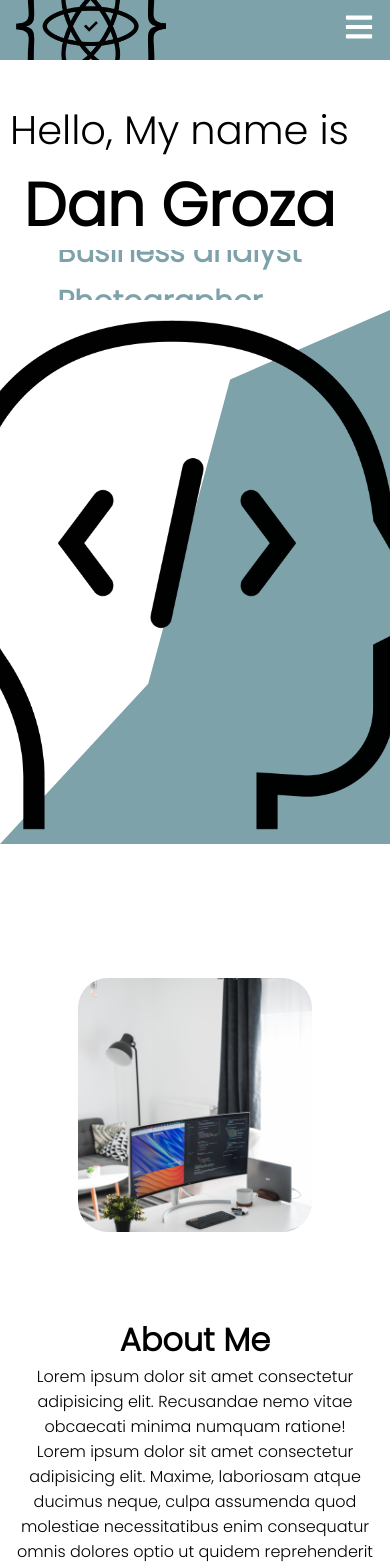
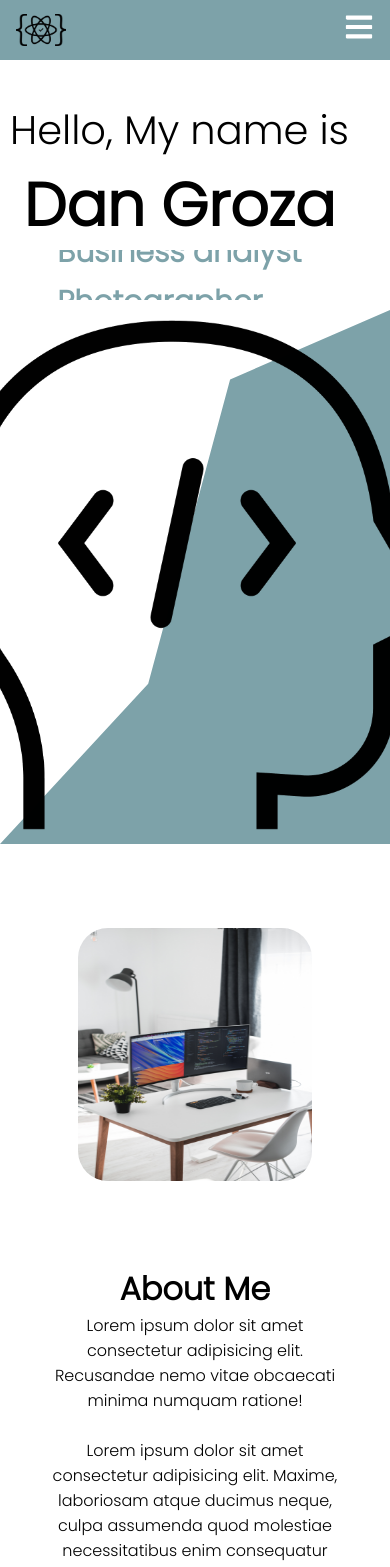
Before and after one commit to dangroza88/dangroza.dev, a React (Vite) app: page / in a window 390 px wide. Shown: the top 1567 px of the page. Built offline with nearby package versions, Linux system fonts and the light colour scheme.

Commit message:
logo fix and css update

```diff
--- a/src/components/about/about.css
+++ b/src/components/about/about.css
@@ -16,6 +16,7 @@
 
 .about2 {
     flex:1;
+    margin: 50px;
 }
 
 .about-card.bg{
@@ -23,6 +24,7 @@
     top: 50px;
     left: 50px;
     background-color: #7DA2A9;
+    right: 50px;
 }
 
 .about-card {
@@ -35,7 +37,7 @@
 
 .about-img {
     width: 100%;
-    height: %;
+    height: 100%;
 
 }
 
--- a/src/components/about/about.jsx
+++ b/src/components/about/about.jsx
@@ -16,6 +16,7 @@ const About = () => {
                 <p className="about-desc1">
                     Lorem ipsum dolor sit amet consectetur adipisicing elit. Recusandae nemo vitae obcaecati minima numquam ratione!
                 </p>
+                <br />
                 <p className="about-desc2">
                     Lorem ipsum dolor sit amet consectetur adipisicing elit. Maxime, laboriosam atque ducimus neque, culpa assumenda quod molestiae necessitatibus enim consequatur omnis dolores optio ut quidem reprehenderit eaque? Earum quos error numquam laudantium debitis dolores veritatis ad quidem corrupti! Veniam, unde?
                 </p>
--- a/src/components/contact/contact.css
+++ b/src/components/contact/contact.css
@@ -26,8 +26,8 @@
 }
 
 .contact-title {
-    font-size: 60px;
-    width: 80%;
+    font-size: 50px;
+    width: 100%;
 }
 
 .contact-info-items{
@@ -72,6 +72,7 @@ button {
     color: white;
     font-weight: 500;
     cursor: pointer;
+    width: 20%;
 }
 
 .contact-desc {
--- a/src/components/navbar/navbar.css
+++ b/src/components/navbar/navbar.css
@@ -9,12 +9,15 @@
     overflow: hidden;
     background-color: #7DA2A9;
     text-decoration: none;
+    cursor: pointer;
 
 }
 
 
 .logo img {
-    height: 50px;
+    width: 80px;
+    display: flex;
+    align-items: center;
 }
 .header .navbar {
     display: flex;
@@ -34,11 +37,6 @@ ul {
 
 .header .nav-menu a {
     color: black;
-}
-
-.header .navbar img {
-    width: 250px;
-    height: auto;
 }
 
 .header .nav-menu {
@@ -100,7 +98,9 @@ ul {
         margin: 1.5rem 0;
     }
 
-    .header .navbar img {
-        width: 150px;
+    .logo img {
+        width: 50px;
+        display: flex;
+        align-items: center;
     }
 }
```
